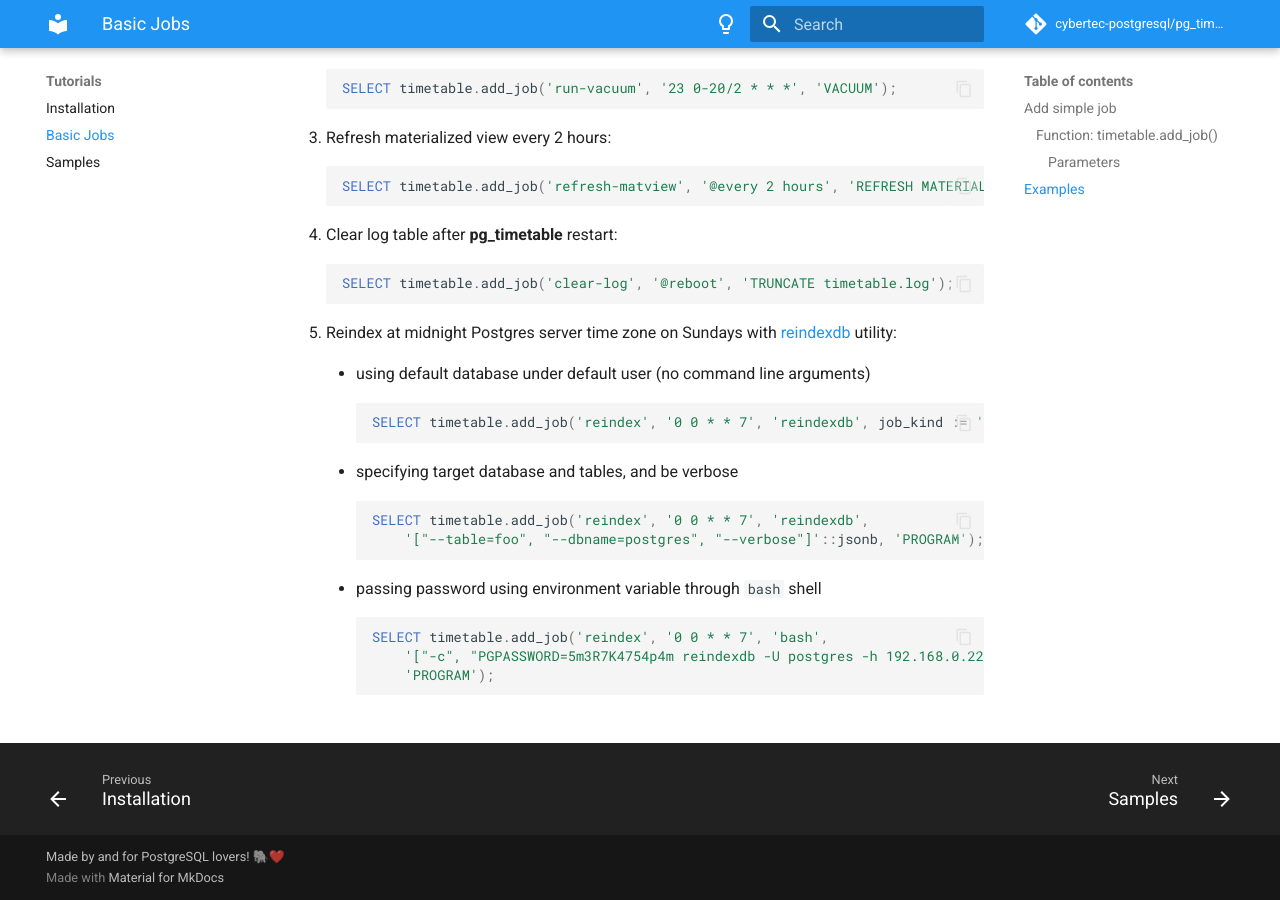
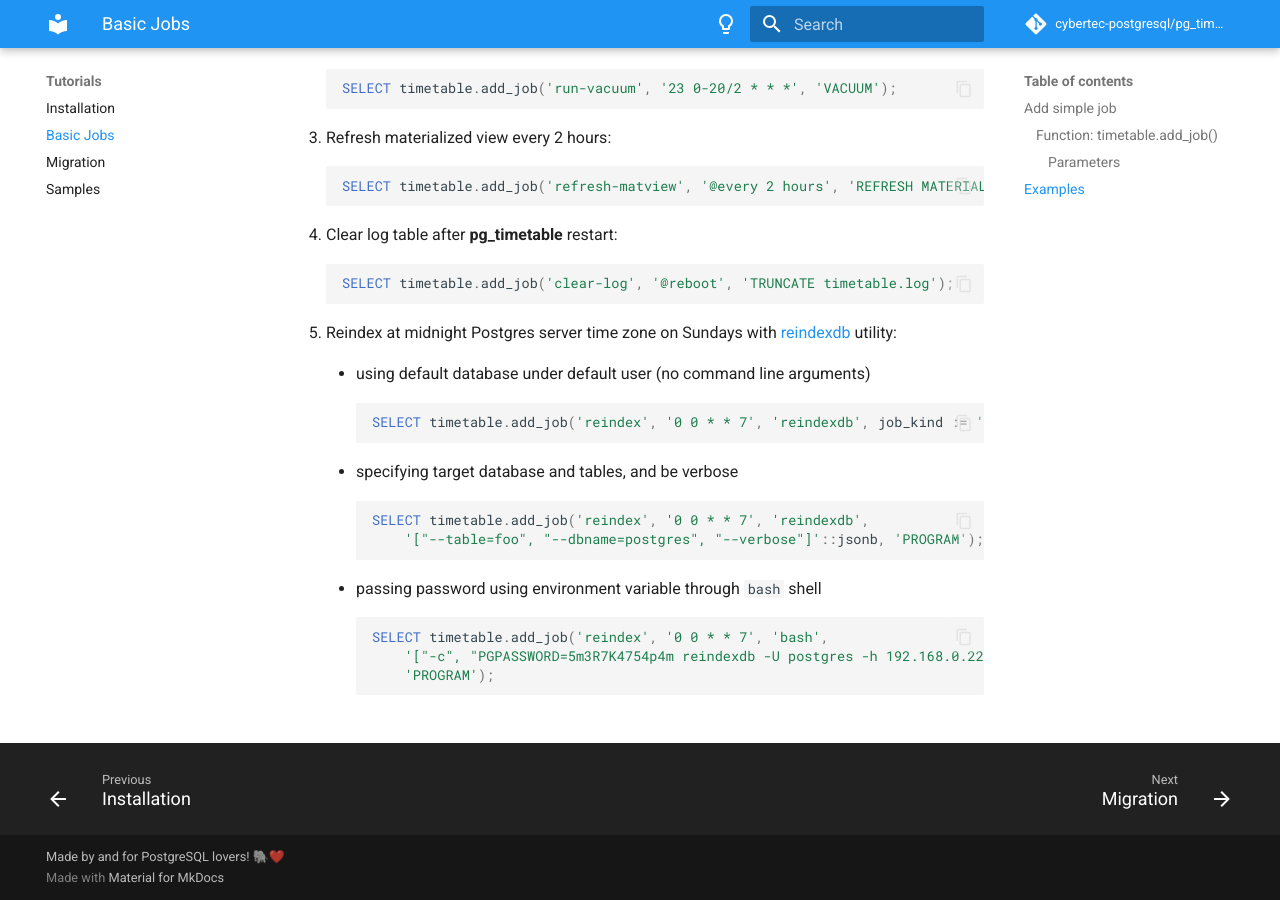
Before and after one commit to cybertec-postgresql/pg_timetable, an MkDocs documentation site: the page built from docs/basic_jobs.md, in a window 1280 px wide and 900 px high, scrolled down 1737 px. Built offline with MkDocs 1.6.1 and Material for MkDocs 9.7.7, drawn with Linux system fonts in a browser that asks for light colours; comment, search, counter and statistics services are not loaded; the version menu is left out; part of the change alters nothing that is shown.

```diff
--- a/mkdocs.yml
+++ b/mkdocs.yml
@@ -64,11 +64,13 @@ nav:
   - Tutorials:
     - Installation: installation.md
     - Basic Jobs: basic_jobs.md
+    - Migration: migration.md
     - Samples: samples.md
   - Reference:
     - API: api.md
   - Developer:
-    - Migration: migration.md
+    - License: license.md
+    - Documentation: ../devel/godoc/index.html
 
 extra:
   version:
```
Also changed, not shown: 3 other files.
